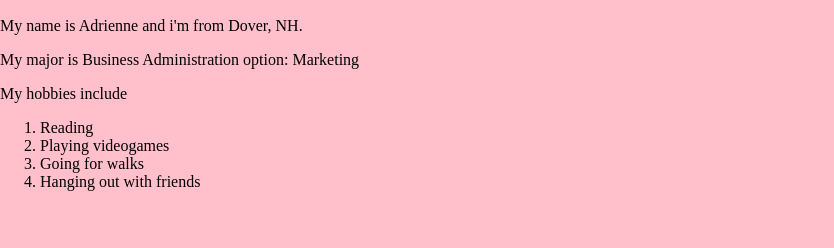
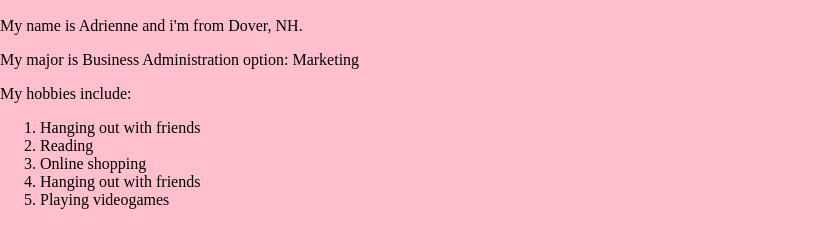
Before and after one commit to Adrienne-Smith/Networked-World-CS-408.02, a plain HTML site: page index.html in a window 1280 px wide. Shown: the part 110-358 px from the top of the page, without its empty margins (0-834 px from the left). Drawn offline with Linux system fonts and the light colour scheme.

Commit message:
Update index.html

```diff
--- a/index.html
+++ b/index.html
@@ -11,12 +11,13 @@
     <h2>About Me</h2>
         <p>My name is Adrienne and i'm from Dover, NH.</p>
         <p>My major is Business Administration option: Marketing</p>
-        <p>My hobbies include</p>
+        <p>My hobbies include:</p>
             <ol>
+                <li>Hanging out with friends</li>
                 <li>Reading</li>
+                <li>Online shopping</li>
+                <li>Hanging out with friends</li>
                 <li>Playing videogames</li>
-                <li>Going for walks</li>
-                <li>Hanging out with friends</li>
             </ol>
     </body>
 </html>
```
